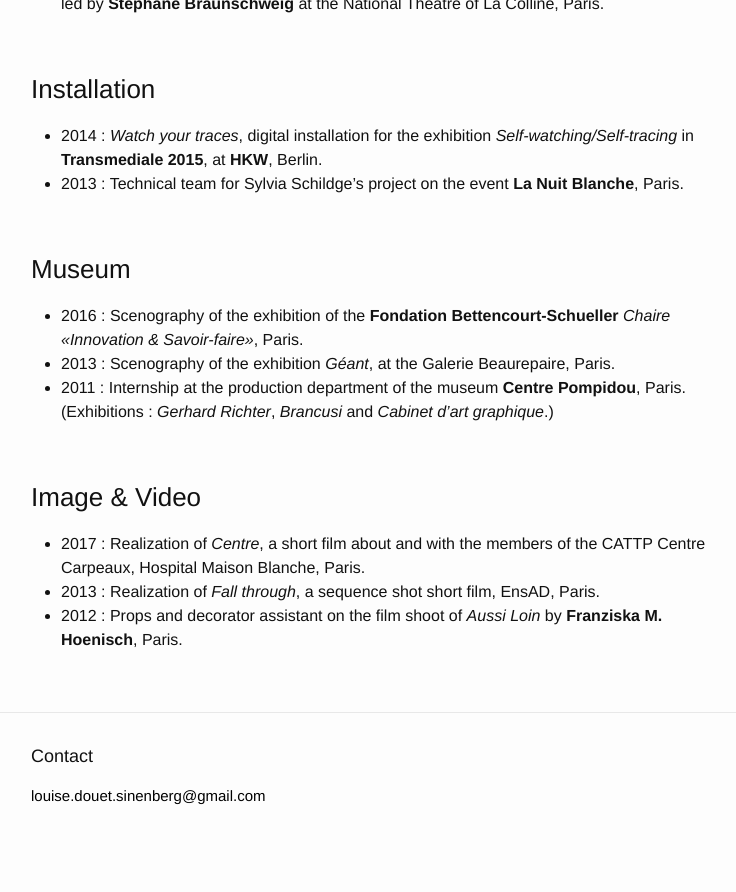
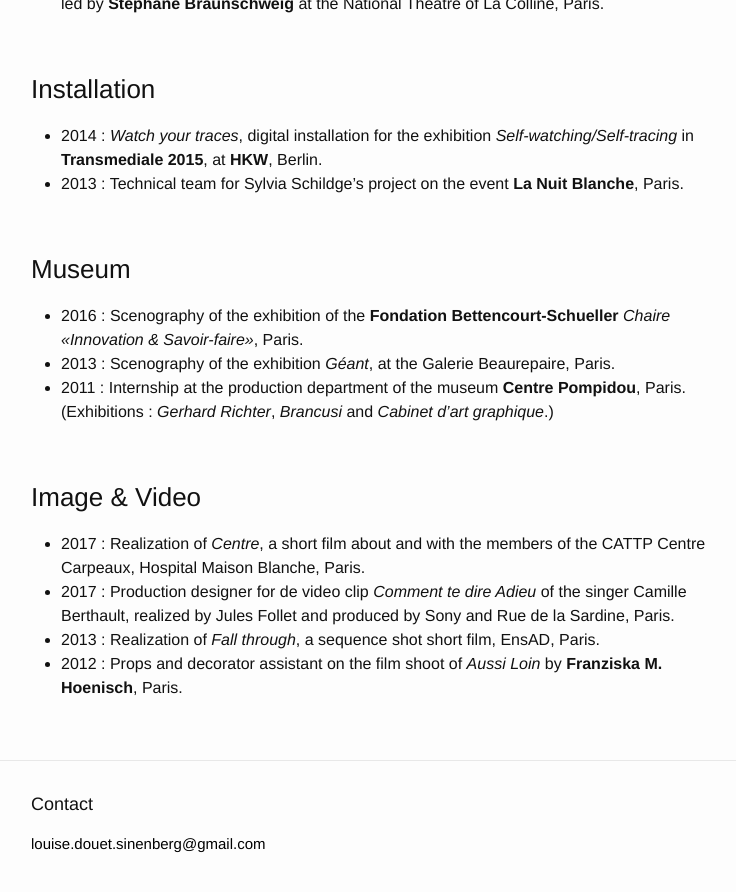
Before and after one commit to louiseds/louiseds.github.io, a Jekyll site: the page built from about.md, in a window 1280 px wide and 900 px high, scrolled down 4077 px. Shown: the top 892 px of the window, without its empty margins (269-1005 px from the left). Built offline with Jekyll 4.4.1, drawn with Linux system fonts in a browser that asks for light colours; before the commit the page ends 4929 px from its top, so only the background shows below that.

Commit message:
Update about.md

```diff
--- a/about.md
+++ b/about.md
@@ -129,5 +129,6 @@ Louise Douet-Sinenberg is an artist and stage designer born in Nantes (France) A
 ### Image & Video
 
 * 2017 : Realization of _Centre_, a short film about and with the members of the CATTP Centre Carpeaux, Hospital Maison Blanche, Paris.
+* 2017 : Production designer for de video clip _Comment te dire Adieu_ of the singer Camille Berthault, realized by Jules Follet and produced by Sony and Rue de la Sardine, Paris.
 * 2013 : Realization of _Fall through_, a sequence shot short film, EnsAD, Paris.
 * 2012 : Props and decorator assistant on the film shoot of _Aussi Loin_ by **Franziska M. Hoenisch**, Paris.
```
